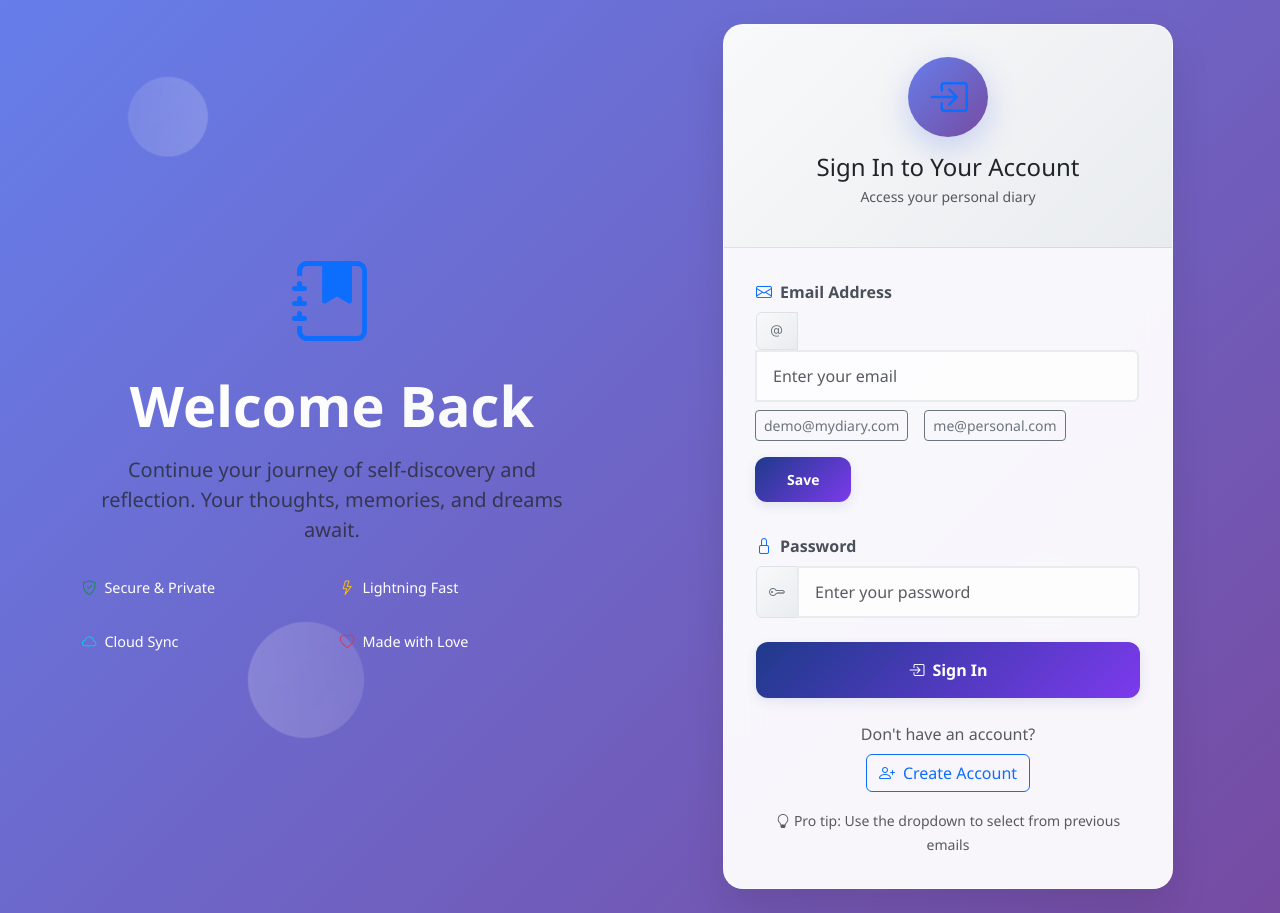
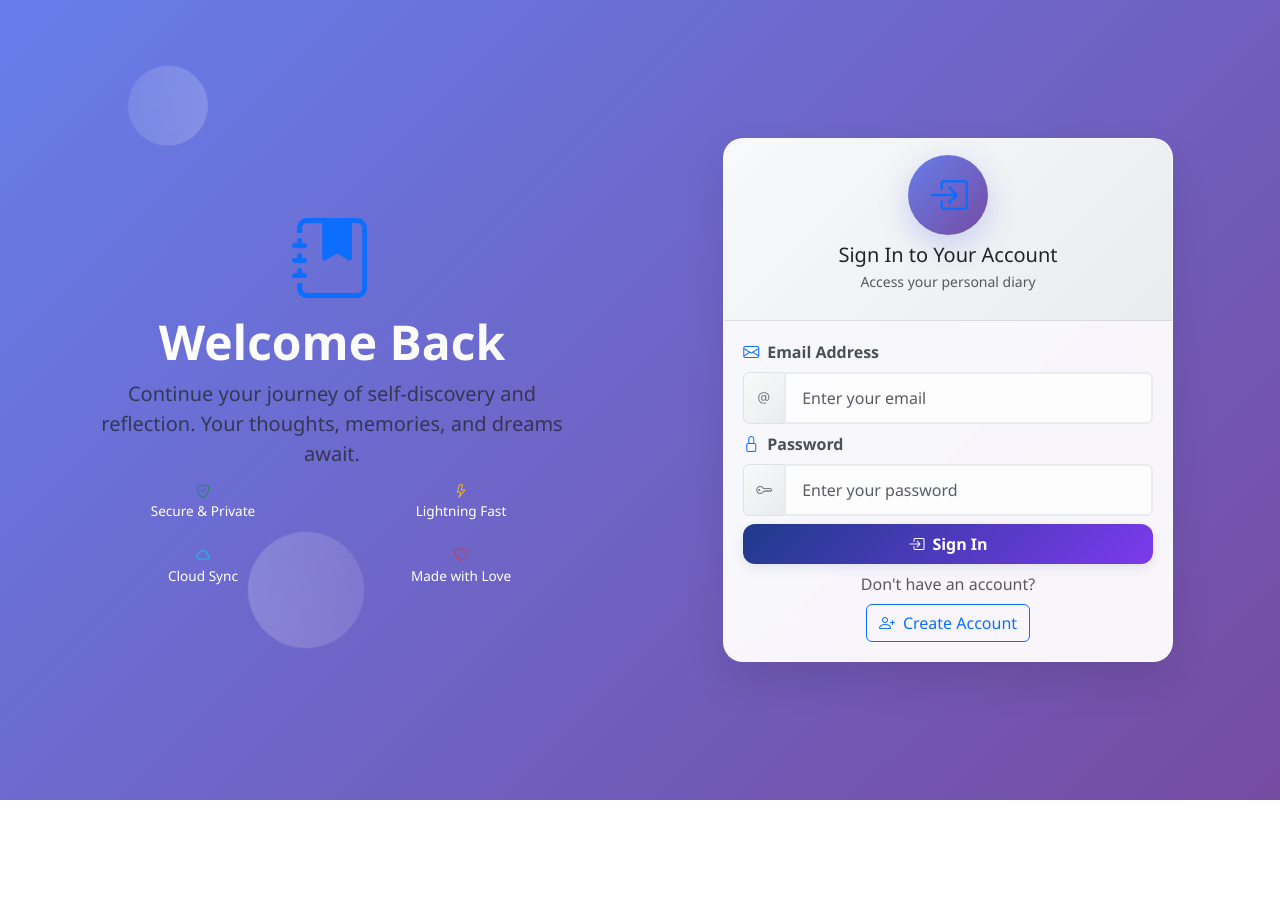
Before and after one commit to codewithabdullah8/CodeWizards, a React (Create React App) app in the folder frontend/: page /login in a window 1280 px wide. After the commit the page ends 800 px from the top, so only its background shows below. Built offline with nearby package versions, Linux system fonts and the light colour scheme.

Commit message:
latest update

```diff
--- a/frontend/src/pages/Dashboard.jsx
+++ b/frontend/src/pages/Dashboard.jsx
@@ -554,7 +554,7 @@ export default function Dashboard() {
             </div>
 
             {/* Quick titles (side column) */}
-            <div className="col-lg-4">
+            <div className="col-lg-4" style={{ position: 'sticky', top: '20px' }}>
               <motion.div
                 className="card professional-card h-100"
                 initial={{ opacity: 0, x: 20 }}
--- a/frontend/src/pages/Login.jsx
+++ b/frontend/src/pages/Login.jsx
@@ -6,161 +6,6 @@ import { Link } from 'react-router-dom';
 import { motion } from 'framer-motion';
 import { useTheme } from '../contexts/ThemeContext';
 import API from '../api';
-
-function InputWithHistory({
-  id,
-  value,
-  onChange,
-  placeholder,
-  storageKey,
-  examples = [],
-  invalid = false,
-}) {
-  const [open, setOpen] = useState(false);
-  const [history, setHistory] = useState([]);
-  const blurTimeout = useRef(null);
-
-  useEffect(() => {
-    try {
-      const raw = localStorage.getItem(storageKey);
-      setHistory(raw ? JSON.parse(raw) : []);
-    } catch (e) {
-      setHistory([]);
-    }
-  }, [storageKey]);
-
-  useEffect(() => {
-    try {
-      localStorage.setItem(storageKey, JSON.stringify(history));
-    } catch (e) {}
-  }, [history, storageKey]);
-
-  function saveCurrent(v) {
-    if (!v || !v.trim()) return;
-    const normalized = v.trim();
-    setHistory(prev => {
-      const without = prev.filter(x => x !== normalized);
-      return [normalized, ...without].slice(0, 10);
-    });
-  }
-
-  function removeItem(item) {
-    setHistory(prev => prev.filter(x => x !== item));
-  }
-
-  return (
-    <div className="position-relative w-100">
-      <input
-        id={id}
-        value={value}
-        onChange={e => onChange(e.target.value)}
-        onFocus={() => {
-          if (blurTimeout.current) clearTimeout(blurTimeout.current);
-          setOpen(true);
-        }}
-        onBlur={() => {
-          blurTimeout.current = setTimeout(() => setOpen(false), 150);
-        }}
-        placeholder={placeholder}
-        className={`form-control ${invalid ? 'is-invalid' : ''}`}
-        autoComplete="off"
-      />
-
-      {/* history dropdown */}
-      {open && history.length > 0 && (
-        <div
-          className="position-absolute bg-white border rounded shadow-sm mt-1 w-100"
-          style={{ zIndex: 1050, maxHeight: 200, overflow: 'auto' }}
-        >
-          {history.map((h, idx) => (
-            <div
-              key={idx}
-              className="d-flex align-items-center justify-content-between px-2 py-2"
-              style={{ cursor: 'pointer' }}
-            >
-              <button
-                type="button"
-                className="btn btn-link text-start p-0 flex-grow-1 text-truncate"
-                onClick={() => {
-                  onChange(h);
-                  setOpen(false);
-                }}
-              >
-                {h}
-              </button>
-
-              <button
-                type="button"
-                title="Remove"
-                className="btn btn-sm btn-outline-danger ms-2"
-                onClick={(e) => {
-                  e.stopPropagation();
-                  removeItem(h);
-                }}
-              >
-                &times;
-              </button>
-            </div>
-          ))}
-
-          <div className="px-2 py-2 border-top d-flex justify-content-between">
-            <div>
-              <button
-                type="button"
-                className="btn btn-sm btn-outline-secondary"
-                onClick={() => {
-                  localStorage.removeItem(storageKey);
-                  setHistory([]);
-                  setOpen(false);
-                }}
-              >
-                Clear history
-              </button>
-            </div>
-
-            <div>
-              <button
-                type="button"
-                className="btn btn-sm btn-link"
-                onClick={() => {
-                  saveCurrent(value);
-                  setOpen(false);
-                }}
-              >
-                Save current
-              </button>
-            </div>
-          </div>
-        </div>
-      )}
-
-      {/* examples chips */}
-      {examples && examples.length > 0 && (
-        <div className="mt-2 d-flex flex-wrap gap-2">
-          {examples.map((ex, i) => (
-            <button
-              key={i}
-              type="button"
-              className="btn btn-sm btn-outline-secondary me-2 mb-2"
-              onClick={() => onChange(ex)}
-            >
-              {ex}
-            </button>
-          ))}
-
-          <button
-            type="button"
-            className="btn btn-sm btn-primary mb-2"
-            onClick={() => saveCurrent(value)}
-            title="Save current value to history"
-          >
-            Save
-          </button>
-        </div>
-      )}
-    </div>
-  );
-}
 
 export default function Login({ onLogin }) {
   const [email, setEmail] = useState('');
@@ -262,13 +107,13 @@ export default function Login({ onLogin }) {
                 animate={{ scale: 1 }}
                 transition={{ delay: 0.3, type: "spring", stiffness: 200 }}
               >
-                <div className="welcome-icon mb-4">
+                <div className="welcome-icon mb-2">
                   <i className="bi bi-journal-bookmark-fill display-1 text-primary"></i>
                 </div>
               </motion.div>
 
               <motion.h1
-                className="display-4 fw-bold mb-3 gradient-text"
+                className="display-5 fw-bold mb-2 gradient-text"
                 initial={{ opacity: 0, y: 30 }}
                 animate={{ opacity: 1, y: 0 }}
                 transition={{ delay: 0.5 }}
@@ -277,7 +122,7 @@ export default function Login({ onLogin }) {
               </motion.h1>
 
               <motion.p
-                className="lead mb-4 text-muted"
+                className="lead mb-2 text-muted"
                 initial={{ opacity: 0, y: 30 }}
                 animate={{ opacity: 1, y: 0 }}
                 transition={{ delay: 0.7 }}
@@ -295,25 +140,25 @@ export default function Login({ onLogin }) {
                 <div className="row g-3">
                   <div className="col-6">
                     <div className="feature-item">
-                      <i className="bi bi-shield-check text-success me-2"></i>
+                      <i className="bi bi-shield-check text-success"></i>
                       Secure & Private
                     </div>
                   </div>
                   <div className="col-6">
                     <div className="feature-item">
-                      <i className="bi bi-lightning text-warning me-2"></i>
+                      <i className="bi bi-lightning text-warning"></i>
                       Lightning Fast
                     </div>
                   </div>
                   <div className="col-6">
                     <div className="feature-item">
-                      <i className="bi bi-cloud text-info me-2"></i>
+                      <i className="bi bi-cloud text-info"></i>
                       Cloud Sync
                     </div>
                   </div>
                   <div className="col-6">
                     <div className="feature-item">
-                      <i className="bi bi-heart text-danger me-2"></i>
+                      <i className="bi bi-heart text-danger"></i>
                       Made with Love
                     </div>
                   </div>
@@ -336,10 +181,10 @@ export default function Login({ onLogin }) {
                 animate={{ y: 0, opacity: 1 }}
                 transition={{ delay: 0.4 }}
               >
-                <div className="auth-icon mb-3">
+                <div className="auth-icon mb-2">
                   <i className="bi bi-box-arrow-in-right display-6 text-primary"></i>
                 </div>
-                <h2 className="h4 mb-1">Sign In to Your Account</h2>
+                <h2 className="h5 mb-1">Sign In to Your Account</h2>
                 <p className="text-muted small">Access your personal diary</p>
               </motion.div>
 
@@ -350,7 +195,7 @@ export default function Login({ onLogin }) {
                 transition={{ delay: 0.6 }}
               >
                 <form onSubmit={submit} noValidate>
-                  <div className="mb-4">
+                  <div className="mb-2">
                     <label htmlFor="login-email" className="form-label fw-semibold">
                       <i className="bi bi-envelope me-2 text-primary"></i>
                       Email Address
@@ -359,19 +204,19 @@ export default function Login({ onLogin }) {
                       <span className="input-group-text">
                         <i className="bi bi-at"></i>
                       </span>
-                      <InputWithHistory
+                      <input
                         id="login-email"
+                        type="email"
+                        className="form-control"
                         value={email}
-                        onChange={(v) => { setEmail(v); setError(''); }}
+                        onChange={(e) => { setEmail(e.target.value); setError(''); }}
                         placeholder="Enter your email"
-                        storageKey="auth_email_history"
-                        examples={['demo@mydiary.com', 'me@personal.com']}
-                        invalid={false}
+                        autoComplete="off"
                       />
                     </div>
                   </div>
 
-                  <div className="mb-4">
+                  <div className="mb-2">
                     <label htmlFor="login-password" className="form-label fw-semibold">
                       <i className="bi bi-lock me-2 text-primary"></i>
                       Password
@@ -403,7 +248,7 @@ export default function Login({ onLogin }) {
                   )}
 
                   <motion.button
-                    className="btn btn-primary w-100 d-flex justify-content-center align-items-center py-3 fw-semibold"
+                    className="btn btn-primary w-100 d-flex justify-content-center align-items-center py-2 fw-semibold"
                     disabled={loading}
                     type="submit"
                     whileHover={{ scale: 1.02 }}
@@ -424,7 +269,7 @@ export default function Login({ onLogin }) {
                 </form>
 
                 <motion.div
-                  className="text-center mt-4"
+                  className="text-center mt-2"
                   initial={{ opacity: 0 }}
                   animate={{ opacity: 1 }}
                   transition={{ delay: 0.8 }}
@@ -439,17 +284,7 @@ export default function Login({ onLogin }) {
                   </Link>
                 </motion.div>
 
-                <motion.div
-                  className="text-center mt-3"
-                  initial={{ opacity: 0 }}
-                  animate={{ opacity: 1 }}
-                  transition={{ delay: 1.0 }}
-                >
-                  <small className="text-muted">
-                    <i className="bi bi-lightbulb me-1"></i>
-                    Pro tip: Use the dropdown to select from previous emails
-                  </small>
-                </motion.div>
+
               </motion.div>
             </div>
           </motion.div>
--- a/frontend/src/pages/Signup.jsx
+++ b/frontend/src/pages/Signup.jsx
@@ -6,162 +6,6 @@ import { Link } from 'react-router-dom';
 import { motion } from 'framer-motion';
 import { useTheme } from '../contexts/ThemeContext';
 import API from '../api';
-
-function InputWithHistory({
-  id,
-  value,
-  onChange,
-  placeholder,
-  storageKey,
-  examples = [],
-  invalid = false,
-  onSaveRequest, // optional callback to save current value externally
-}) {
-  const [open, setOpen] = useState(false);
-  const [history, setHistory] = useState([]);
-  const blurTimeout = useRef(null);
-
-  useEffect(() => {
-    try {
-      const raw = localStorage.getItem(storageKey);
-      setHistory(raw ? JSON.parse(raw) : []);
-    } catch (e) {
-      setHistory([]);
-    }
-  }, [storageKey]);
-
-  useEffect(() => {
-    try {
-      localStorage.setItem(storageKey, JSON.stringify(history));
-    } catch (e) {}
-  }, [history, storageKey]);
-
-  function saveCurrent(v) {
-    if (!v || !v.trim()) return;
-    const normalized = v.trim();
-    setHistory(prev => {
-      const without = prev.filter(x => x !== normalized);
-      return [normalized, ...without].slice(0, 10);
-    });
-    onSaveRequest?.(v);
-  }
-
-  function removeItem(item) {
-    setHistory(prev => prev.filter(x => x !== item));
-  }
-
-  return (
-    <div className="position-relative w-100">
-      <input
-        id={id}
-        value={value}
-        onChange={e => onChange(e.target.value)}
-        onFocus={() => {
-          if (blurTimeout.current) clearTimeout(blurTimeout.current);
-          setOpen(true);
-        }}
-        onBlur={() => {
-          // slight delay to allow click on dropdown items
-          blurTimeout.current = setTimeout(() => setOpen(false), 150);
-        }}
-        placeholder={placeholder}
-        className={`form-control ${invalid ? 'is-invalid' : ''}`}
-        aria-autocomplete="list"
-        aria-haspopup="true"
-        autoComplete="off"
-      />
-
-      {/* history dropdown */}
-      {open && history.length > 0 && (
-        <div
-          className="position-absolute bg-white border rounded shadow-sm mt-1 w-100"
-          style={{ zIndex: 1050, maxHeight: 200, overflow: 'auto' }}
-        >
-          {history.map((h, idx) => (
-            <div
-              key={idx}
-              className="d-flex align-items-center justify-content-between px-2 py-2 hover-bg"
-              style={{ cursor: 'pointer' }}
-            >
-              <button
-                type="button"
-                className="btn btn-link text-start p-0 flex-grow-1 text-truncate"
-                onClick={() => {
-                  onChange(h);
-                  setOpen(false);
-                }}
-              >
-                {h}
-              </button>
-
-              <button
-                type="button"
-                title="Remove"
-                className="btn btn-sm btn-outline-danger ms-2"
-                onClick={(e) => {
-                  e.stopPropagation();
-                  removeItem(h);
-                }}
-              >
-                &times;
-              </button>
-            </div>
-          ))}
-
-          <div className="px-2 py-2 border-top">
-            <button
-              type="button"
-              className="btn btn-sm btn-outline-secondary"
-              onClick={() => {
-                localStorage.removeItem(storageKey);
-                setHistory([]);
-                setOpen(false);
-              }}
-            >
-              Clear history
-            </button>
-
-            <button
-              type="button"
-              className="btn btn-sm btn-link ms-2"
-              onClick={() => {
-                saveCurrent(value);
-                setOpen(false);
-              }}
-            >
-              Save current
-            </button>
-          </div>
-        </div>
-      )}
-
-      {/* examples chips */}
-      {examples && examples.length > 0 && (
-        <div className="mt-2 d-flex flex-wrap gap-2">
-          {examples.map((ex, i) => (
-            <button
-              key={i}
-              type="button"
-              className="btn btn-sm btn-outline-secondary me-2 mb-2"
-              onClick={() => onChange(ex)}
-            >
-              {ex}
-            </button>
-          ))}
-
-          <button
-            type="button"
-            className="btn btn-sm btn-primary mb-2"
-            onClick={() => saveCurrent(value)}
-            title="Save current value to history"
-          >
-            Save
-          </button>
-        </div>
-      )}
-    </div>
-  );
-}
 
 export default function Signup({ onSignup }) {
   const [name, setName] = useState('');
@@ -375,7 +219,7 @@ export default function Signup({ onSignup }) {
                 transition={{ delay: 0.6 }}
               >
                 <form onSubmit={submit} noValidate>
-                  <div className="mb-4">
+                  <div className="mb-2">
                     <label htmlFor="name" className="form-label fw-semibold">
                       <i className="bi bi-person me-2 text-success"></i>
                       Full Name
@@ -384,21 +228,20 @@ export default function Signup({ onSignup }) {
                       <span className="input-group-text">
                         <i className="bi bi-person-fill"></i>
                       </span>
-                      <InputWithHistory
+                      <input
                         id="name"
+                        type="text"
+                        className={`form-control ${fieldErrors.name ? 'is-invalid' : ''}`}
                         value={name}
-                        onChange={(v) => { setName(v); setFieldErrors(f => ({ ...f, name: '' })); }}
+                        onChange={(e) => { setName(e.target.value); setFieldErrors(f => ({ ...f, name: '' })); }}
                         placeholder="Enter your full name"
-                        storageKey="auth_name_history"
-                        examples={['Alex Johnson', 'Priya Patel', 'Sam Wilson']}
-                        invalid={!!fieldErrors.name}
-                        onSaveRequest={() => {}}
+                        autoComplete="off"
                       />
                     </div>
                     {fieldErrors.name && <div className="invalid-feedback d-block">{fieldErrors.name}</div>}
                   </div>
 
-                  <div className="mb-4">
+                  <div className="mb-2">
                     <label htmlFor="email" className="form-label fw-semibold">
                       <i className="bi bi-envelope me-2 text-success"></i>
                       Email Address
@@ -407,20 +250,20 @@ export default function Signup({ onSignup }) {
                       <span className="input-group-text">
                         <i className="bi bi-at"></i>
                       </span>
-                      <InputWithHistory
+                      <input
                         id="email"
+                        type="email"
+                        className={`form-control ${fieldErrors.email ? 'is-invalid' : ''}`}
                         value={email}
-                        onChange={(v) => { setEmail(v); setFieldErrors(f => ({ ...f, email: '' })); }}
+                        onChange={(e) => { setEmail(e.target.value); setFieldErrors(f => ({ ...f, email: '' })); }}
                         placeholder="Enter your email"
-                        storageKey="auth_email_history"
-                        examples={['demo@mydiary.com', 'me@personal.com']}
-                        invalid={!!fieldErrors.email}
+                        autoComplete="off"
                       />
                     </div>
                     {fieldErrors.email && <div className="invalid-feedback d-block">{fieldErrors.email}</div>}
                   </div>
 
-                  <div className="mb-4">
+                  <div className="mb-2">
                     <label htmlFor="password" className="form-label fw-semibold">
                       <i className="bi bi-lock me-2 text-success"></i>
                       Password
@@ -474,7 +317,7 @@ export default function Signup({ onSignup }) {
                 </form>
 
                 <motion.div
-                  className="text-center mt-4"
+                  className="text-center mt-2"
                   initial={{ opacity: 0 }}
                   animate={{ opacity: 1 }}
                   transition={{ delay: 0.8 }}
@@ -489,17 +332,7 @@ export default function Signup({ onSignup }) {
                   </Link>
                 </motion.div>
 
-                <motion.div
-                  className="text-center mt-3"
-                  initial={{ opacity: 0 }}
-                  animate={{ opacity: 1 }}
-                  transition={{ delay: 1.0 }}
-                >
-                  <small className="text-muted">
-                    <i className="bi bi-shield-check me-1"></i>
-                    Your data is secure and private
-                  </small>
-                </motion.div>
+
               </motion.div>
             </div>
           </motion.div>
--- a/frontend/src/styles.css
+++ b/frontend/src/styles.css
@@ -80,27 +80,6 @@ body {
     font-weight: 600;
     color: #495057;
     margin-bottom: 0.5rem;
-}
-
-.btn-primary {
-    background: var(--gradient-blue-purple);
-    border: none;
-    border-radius: 12px;
-    font-weight: 600;
-    padding: 0.75rem 2rem;
-    transition: all 0.3s ease;
-    box-shadow: 0 4px 12px var(--shadow-blue);
-}
-
-.btn-primary:hover {
-    transform: translateY(-2px);
-    box-shadow: 0 8px 20px var(--shadow-purple);
-    background: var(--gradient-purple-blue);
-}
-
-.form-control:focus {
-    box-shadow: 0 0 0 0.15rem rgba(25, 118, 210, 0.12);
-    border-color: #1976d2;
 }
 
 .recent-chip {
@@ -1029,9 +1008,11 @@ html {
 .features-list .feature-item,
 .journey-steps .step-item {
     display: flex;
+    flex-direction: column;
     align-items: center;
-    padding: 8px 0;
-    font-size: 0.9rem;
+    text-align: center;
+    padding: 4px 0;
+    font-size: 0.85rem;
 }
 
 .journey-steps .steps-container {
@@ -1099,7 +1080,7 @@ html {
 .auth-card .card-header {
     background: linear-gradient(135deg, #f8f9fa 0%, #e9ecef 100%);
     border-bottom: 1px solid rgba(0, 0, 0, 0.1);
-    padding: 2rem 2rem 1.5rem;
+    padding: 1rem 1.5rem 0.75rem;
 }
 
 .dark-mode .auth-card .card-header {
@@ -1108,7 +1089,7 @@ html {
 }
 
 .auth-card .card-body {
-    padding: 2rem;
+    padding: 1.2rem;
 }
 
 .auth-icon {
```
